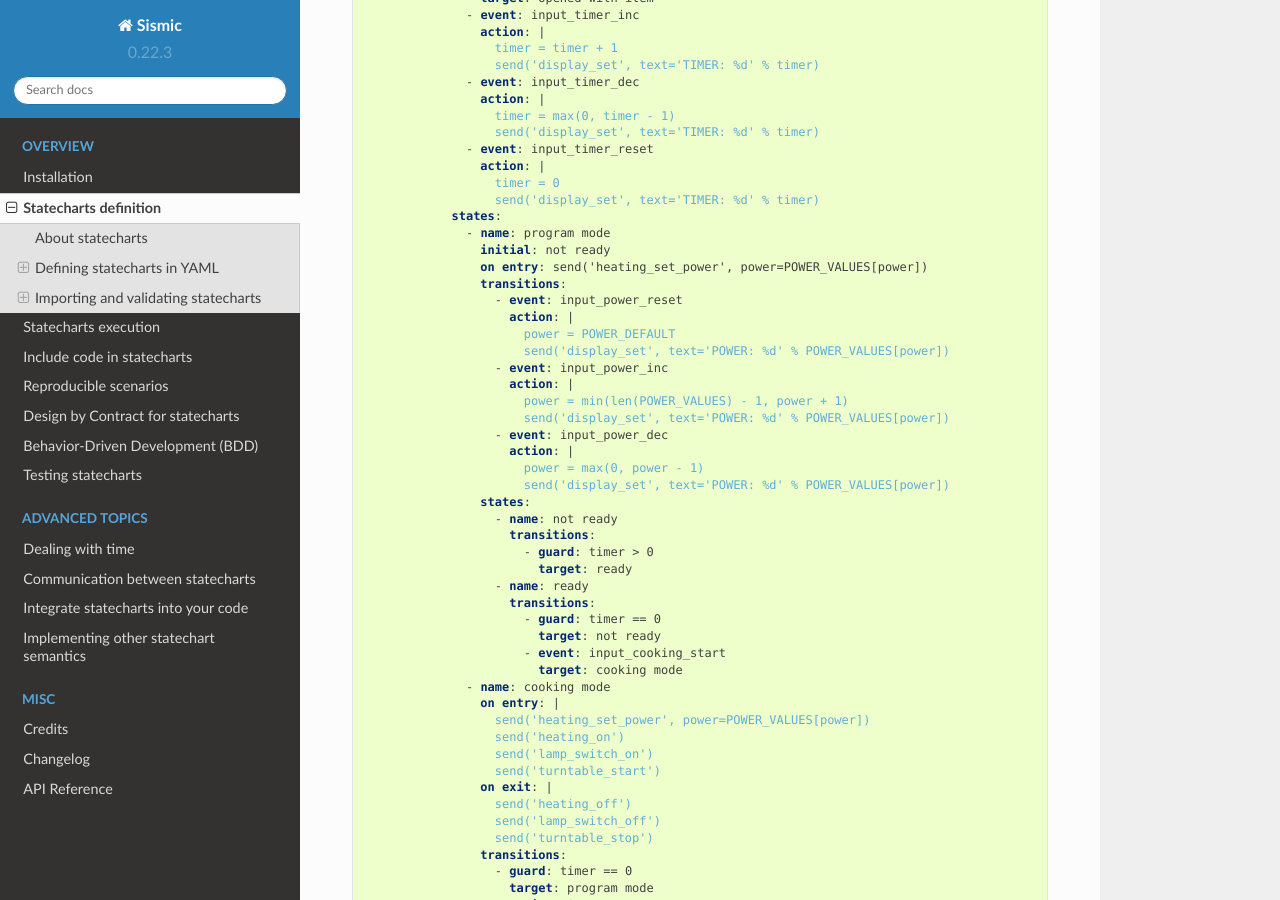
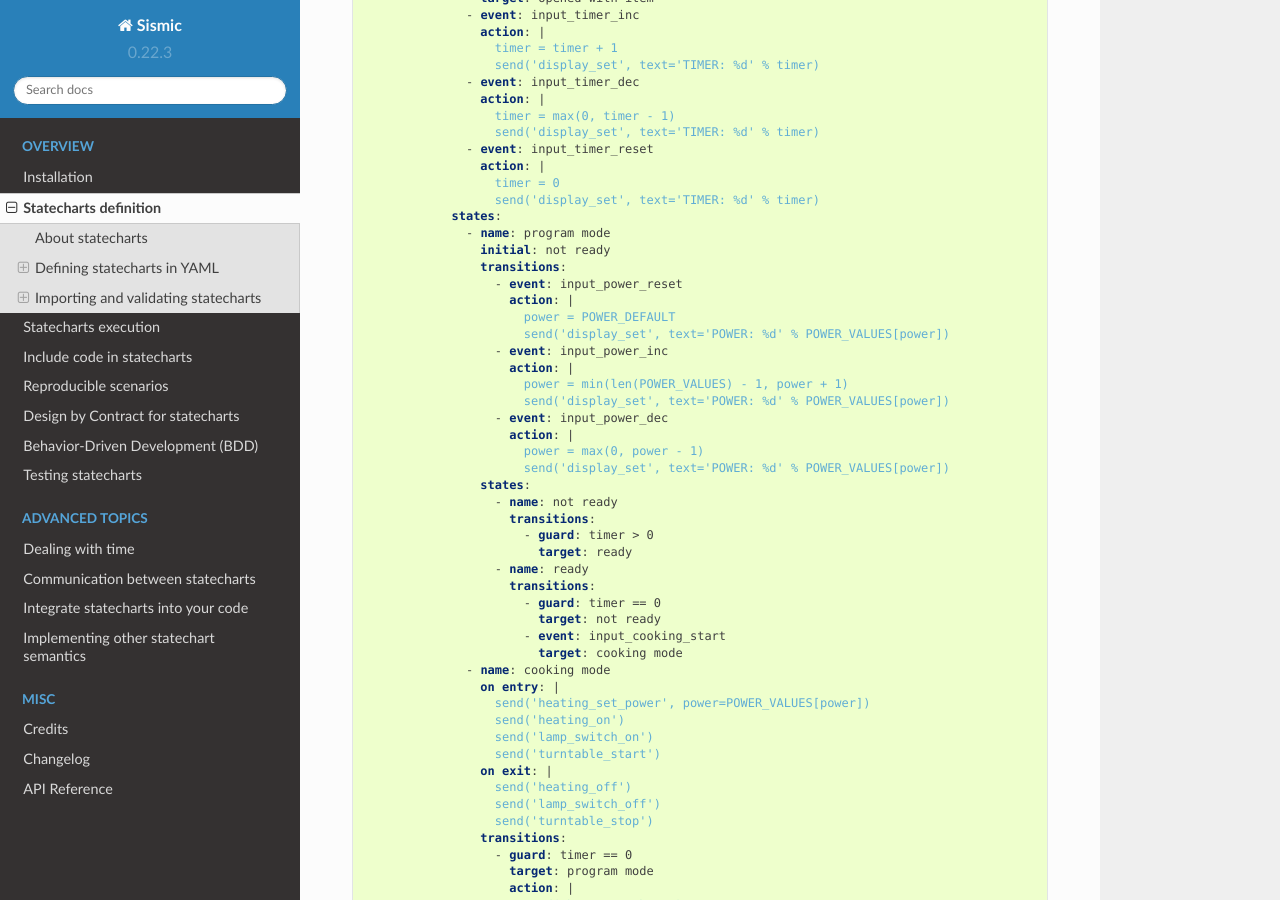
Before and after one commit to AlexandreDecan/sismic, a Sphinx documentation site: the page built from docs/format.rst, in a window 1280 px wide and 900 px high, scrolled down 7092 px. Built offline with Sphinx 7.4.7 and the Read the Docs theme 2.0.0, drawn with Linux system fonts in a browser that asks for light colours.

Commit message:
Rollback microwave example

```diff
--- a/docs/examples/microwave/microwave.yaml
+++ b/docs/examples/microwave/microwave.yaml
@@ -70,7 +70,6 @@
             states:
               - name: program mode
                 initial: not ready
-                on entry: send('heating_set_power', power=POWER_VALUES[power])
                 transitions:
                   - event: input_power_reset
                     action: |
--- a/docs/examples/microwave/microwave_with_contracts.yaml
+++ b/docs/examples/microwave/microwave_with_contracts.yaml
@@ -74,7 +74,6 @@
             states:
               - name: program mode
                 initial: not ready
-                on entry: send('heating_set_power', power=POWER_VALUES[power])
                 transitions:
                   - event: input_power_reset
                     action: |
@@ -114,6 +113,7 @@
                 contract:
                   - before: timer > 0
                   - always: timer >= 0
+                  - always: power == __old__.power
                   - after: received('door_opened') or timer == 0
                 transitions:
                   - guard: timer == 0
```
